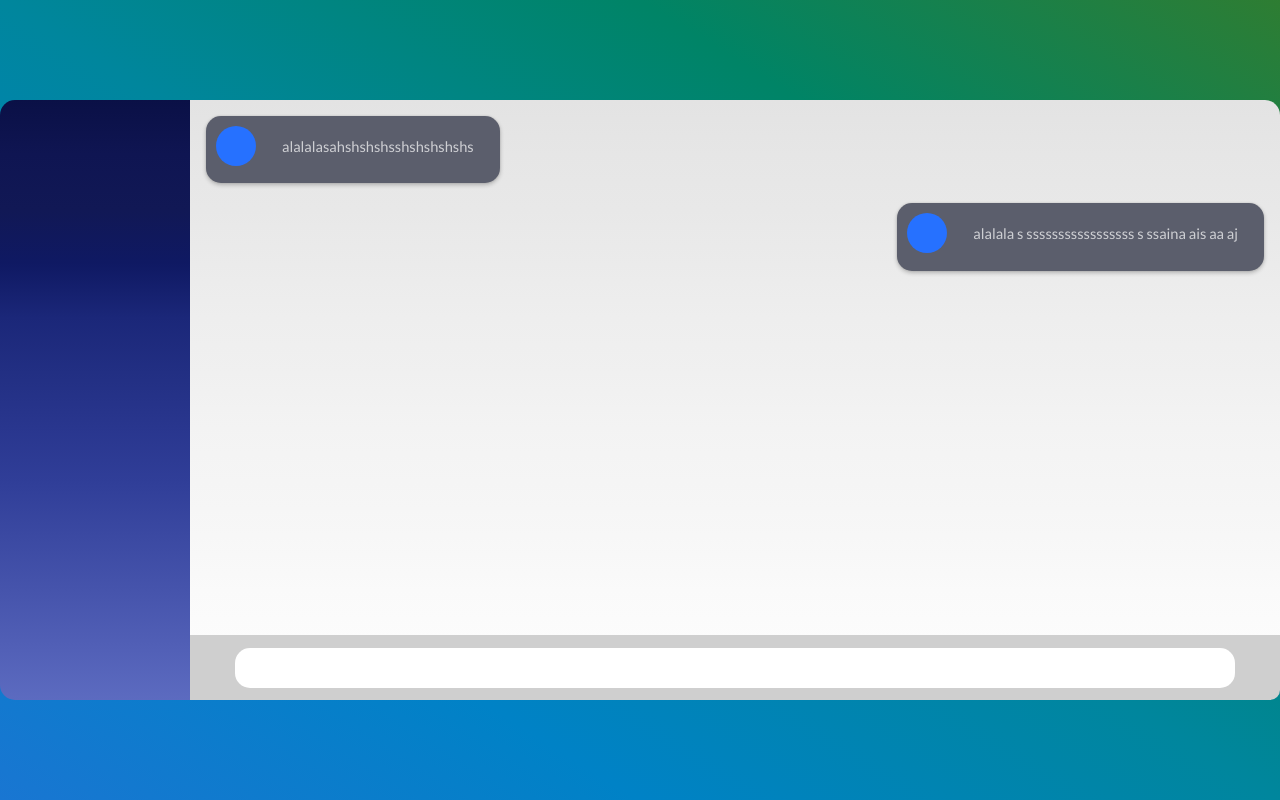
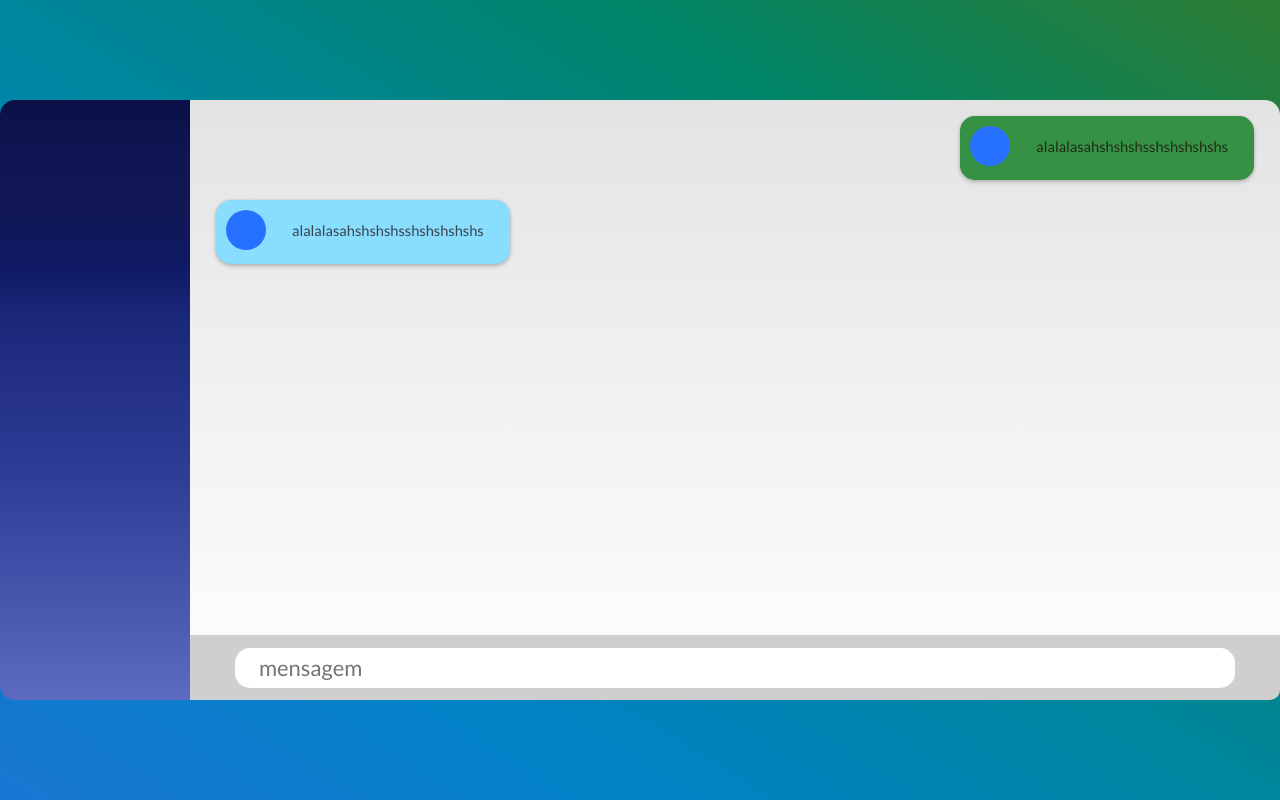
Before and after one commit to Tthiagoo/Speak, a React (Create React App) app in the folder frontend/: page /chat in a window 1280 px wide. Built offline with nearby package versions, Linux system fonts and the light colour scheme.

Commit message:
estilização front msg

```diff
--- a/frontend/src/pages/Chat/index.js
+++ b/frontend/src/pages/Chat/index.js
@@ -1,9 +1,22 @@
-import React from 'react';
+import React, { useState } from 'react';
 //import io from 'socket.io-client';
 import './styles.css'
 
 export default function Chat() {
   //const socket = io('http://localhost:3333')
+  const [msg, stateMsg] = useState('');
+  const [mensagens, stateMensagens] = useState([]);
+
+  function HandleSubmit(event) {
+    stateMsg(event.target.value)
+  }
+  function HandleForm(event) {
+    event.preventDefault()
+    if (msg.trim()) {
+      stateMsg('')
+    }
+  }
+
 
   return (
     <div className="chat-container">
@@ -12,37 +25,42 @@ export default function Chat() {
         </div>
 
         <div className="principal">
-
           <div className="chat">
             <div className="list">
-              <div className="msg-box-mine">
+              <div className="msg-box-other">
                 <div className="user-img"></div>
                 <div className="flr">
                   <div className="message">
-                    <div className="msg">
+                    <div className="msg-mine">
                       <p>alalalasahshshshsshshshshshs</p>
                     </div>
                   </div>
                 </div>
               </div>
-              <div className="msg-box-other">
+
+              <div className="msg-box-mine">
                 <div className="user-img"></div>
                 <div className="flr">
                   <div className="message">
-                    <div className="msg"> <p>alalala
-                    s
-                    sssssssssssssssss
-                    s
-                      ssaina ais aa aj</p>
+                    <div className="msg-mine">
+                      <p>alalalasahshshshsshshshshshs</p>
                     </div>
                   </div>
                 </div>
               </div>
+
             </div>
           </div>
           <div id="divisao">
-            <div id="texto">
-            </div>
+            <form onSubmit={HandleForm}>
+              <input id="texto" placeholder="mensagem"
+                onChange={HandleSubmit}
+                style={{ width: 1000 }}
+                type="text"
+                value={msg}
+              />
+            </form>
+
           </div>
         </div>
 
--- a/frontend/src/pages/Chat/styles.css
+++ b/frontend/src/pages/Chat/styles.css
@@ -106,42 +106,28 @@
 	height: 40px;
 	background-color: white;
 	border-radius: 15px;
+	border:none;
 }
 
-.list {
-	margin: 0;
-	padding: 1rem;
-	flex-direction: column;
+form input #texto{
+	margin-left: 0px;
+	margin-top: 0px;
+	display: flex;
+	width: 100%;
+	max-width: 1000px;
+	height: 40px;
+	background-color: white;
+	border-radius: 15px;
+	border:none;
+}
 
 
 
-	list-style: none;
+.list {
 
-}
+	padding: 1rem;
 
 
-.list-item-mine {
-	text-align: left;
-	margin-bottom: 80px;
-
-}
-
-.list-item-other {
-	text-align: right;
-	margin-bottom: 67px;
-
-}
-.list-item-other::after {
-	content: "";
-	display: inline-block;
-	vertical-align: middle;
-	margin-right: -1px;
-	width: 0;
-	height: 0;
-
-	border-top: 10px solid transparent;
-	border-bottom: 0px solid transparent;
-	border-left: 10px solid #c3e88d;
 }
 
 .message {
@@ -153,37 +139,7 @@
 	flex: 1 0 auto;
 }
 
-.message-other {
-	background: #c3e88d;
 
-	text-align: right;
-}
-
-.message-mine {
-	background: #89ddff;
-}
-
-.circle-other {
-	width: 30px;
-	height: 30px;
-	background-color: #40a977;
-	border-radius: 50%;
-	float: right;
-	margin-top: 13px;
-	margin-left: 5px;
-}
-.circle-mine {
-	display: inline-block;
-	border-radius: 50%;
-	height: 40px;
-	width: 40px;
-	background: #2671ff;
-	margin: 0 10px 10px 0;
-}
-
-/*
-/////////
-*/
 .flr {
 	flex: 1 0 auto;
 	display: flex;
@@ -191,17 +147,27 @@
 	width: calc(100% - 50px);
 }
 
-.msg {
+.msg-mine {
 	display: inline-block;
 	font-size: 11pt;
 	line-height: 13pt;
+	color: rgba(24, 3, 3, 0.7);
+
+}
+
+.msg-other {
+	display: inline-block;
+	font-size: 13pt;
+	line-height: 13pt;
 	color: rgba(255, 255, 255, 0.7);
-	margin: 0 0 4px 0;
+
 }
+
+
 
 .msg-box-mine {
 	display: flex;
-	background: #5b5e6c;
+	background: #89ddff;
 	padding: 10px 10px 0 10px;
 	border-radius: 15px;
 	float: left;
@@ -211,14 +177,14 @@
 	margin-right: 2000px;
 
 	box-shadow: 0 0 2px rgba(0, 0, 0, 0.12), 0 2px 4px rgba(0, 0, 0, 0.24);
-
+	margin-left: 10px;
 
 }
 
 
 .msg-box-other {
 	display: flex;
-	background: #5b5e6c;
+	background: #359143;
 	padding: 10px 10px 0 10px;
 	border-radius: 15px;
 	float: right;
@@ -227,8 +193,9 @@
 	margin-bottom: 20px;
 	margin-left: 200px;
 
+
 	box-shadow: 0 0 2px rgba(0, 0, 0, 0.12), 0 2px 4px rgba(0, 0, 0, 0.24);
-
+margin-right: 10px;
 
 }
 .user-img {
@@ -239,3 +206,12 @@
 	background: #2671ff;
 	margin: 0 10px 10px 0;
 }
+.user-img-other {
+
+	border-radius: 50%;
+	height: 40px;
+	width: 40px;
+	background: #2671ff;
+	margin: 0 10px 10px 0;
+	float: left;
+}
```
